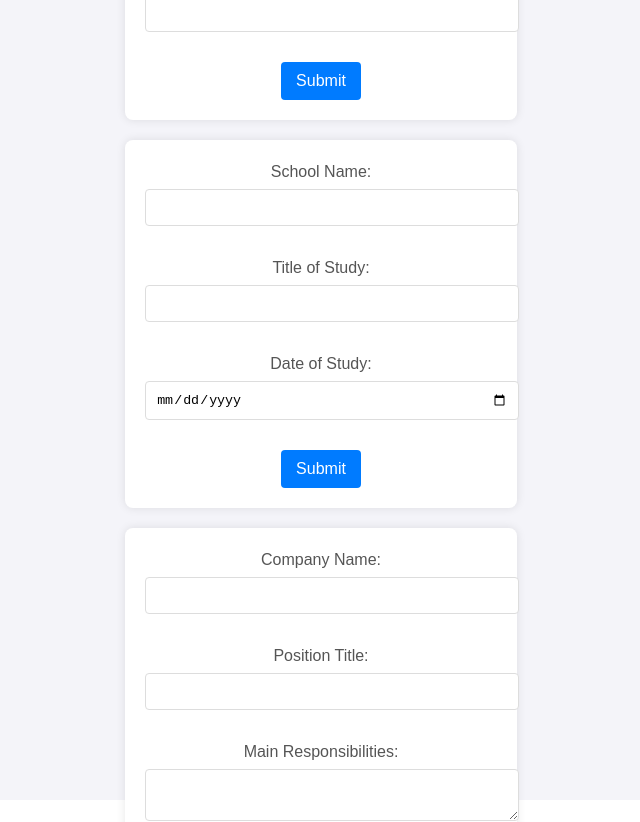
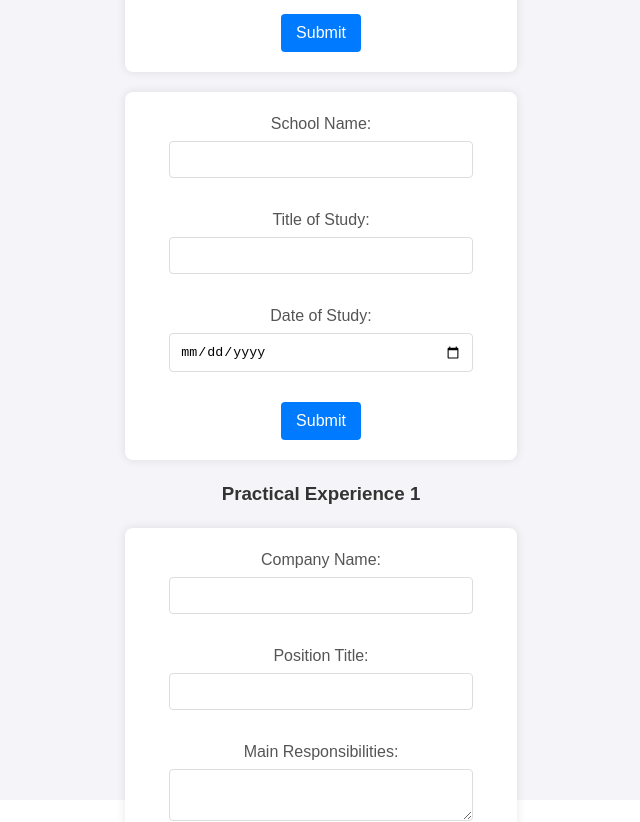
Before and after one commit to joerow/odin-cv-project, a React (Vite) app: page / in a window 1280 px wide. Shown: the top 822 px of the page, without its empty margins (319-959 px from the left). Built offline with nearby package versions, Linux system fonts and the light colour scheme.

Commit message:
style: update layout and styling for PracticalExperience component

```diff
--- a/src/App.css
+++ b/src/App.css
@@ -3,6 +3,7 @@
   margin: 0 auto;
   padding: 2rem;
   text-align: center;
+  color: #333;
 }
 
 .logo {
@@ -65,7 +66,7 @@ label {
 
 input,
 textarea {
-  width: 100%;
+  width: 80%;
   padding: 10px;
   margin-top: 5px;
   margin-bottom: 20px;
@@ -105,3 +106,6 @@ button:hover {
 .read-the-docs {
   color: #888;
 }
+.submitted {
+  color: black;
+}
--- a/src/PracticalExperience.jsx
+++ b/src/PracticalExperience.jsx
@@ -1,4 +1,5 @@
 import { useState } from "react";
+import "./App.css";
 
 function PracticalExperience() {
   const [experiences, setExperiences] = useState([
@@ -49,6 +50,7 @@ function PracticalExperience() {
     <div>
       {experiences.map((experience, index) => (
         <div key={index}>
+          <h3>Practical Experience {index + 1}</h3>
           {experience.isEditing ? (
             <form onSubmit={(e) => handleSubmit(index, e)}>
               <div>
@@ -117,7 +119,7 @@ function PracticalExperience() {
               <button type="submit">Submit</button>
             </form>
           ) : (
-            <div className="card">
+            <div className="card submitted">
               <h2>Practical Experience {index + 1}</h2>
               <p>
                 <strong>Company Name:</strong> {experience.companyName}
```
